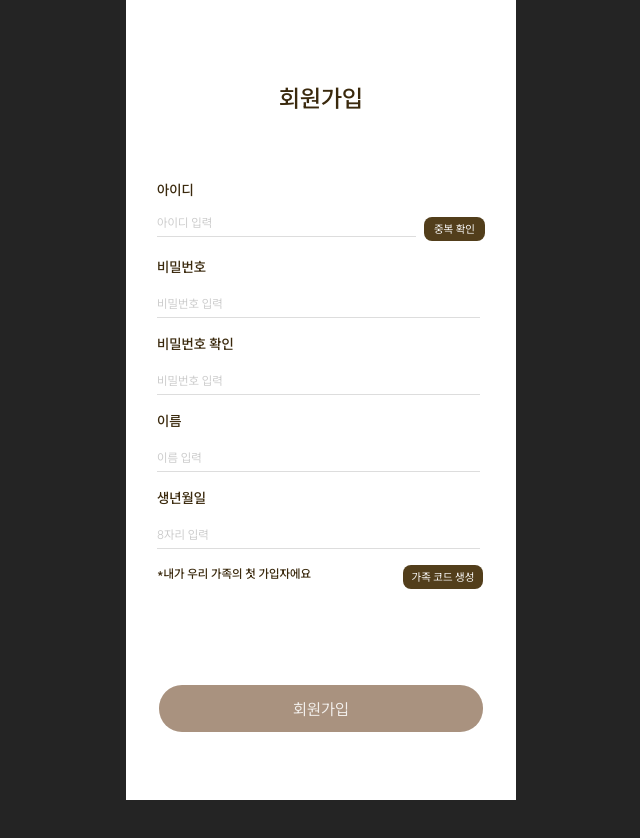
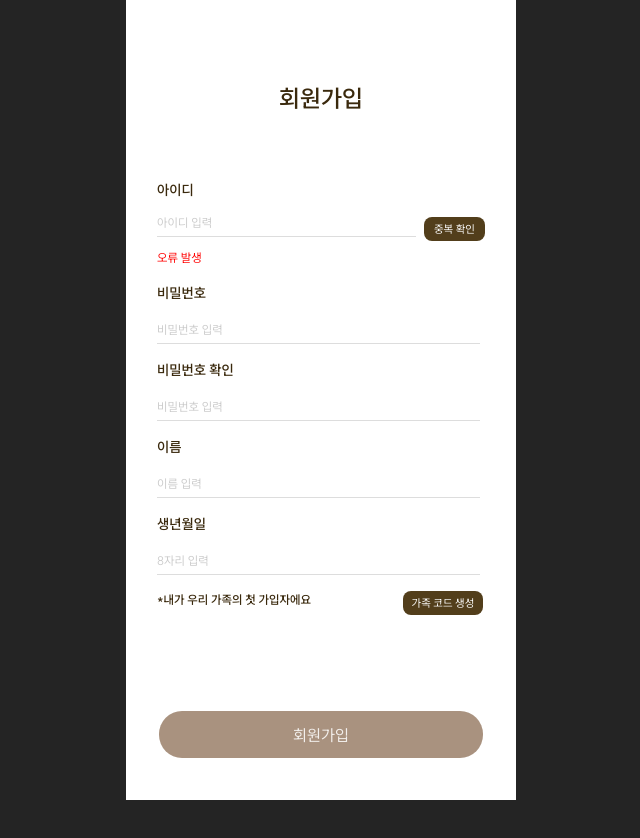
Before and after one commit to knit2025/KNIT-FE, a React (Vite) app: page /SignUp in a window 1280 px wide. Both pictures are taken after a click on the button "중복 확인". Shown: the top 838 px of the page, without its empty margins (319-959 px from the left). Built offline with nearby package versions, Linux system fonts and the light colour scheme; no server answers.

Commit message:
중복확인 코드 작성 (에러 메세지 추가)

```diff
--- a/src/pages/SignUp/SignUp.tsx
+++ b/src/pages/SignUp/SignUp.tsx
@@ -12,12 +12,21 @@ const SignUp: React.FC = () => {
   const [name, setName] = useState("");
   const [birth, setBirth] = useState("");
   const [familyCode, setFamilyCode] = useState<string | null>(null);
+  const [idMessage, setIdMessage] = useState<string | null>(null);
 
   const handleCheckId = async () => {
-    const res = await axios.get(`${API}/accounts/checkId`, {
-      params: { loginId },
-    });
-    console.log("중복확인:", res.data);
+    try {
+      const res = await axios.get(`${API}/accounts/checkId`, {
+        params: { loginId },
+      });
+      if (res.data.message === "ok ") {
+        setIdMessage("사용 가능한 아이디입니다.");
+      } else if (res.data.message === "id is taken") {
+        setIdMessage("이미 사용 중인 아이디입니다.");
+      }
+    } catch {
+      setIdMessage("오류 발생");
+    }
   };
 
   const handleCreateFamilyCode = async () => {
@@ -62,6 +71,11 @@ const SignUp: React.FC = () => {
               중복 확인
             </button>
           </div>
+          {idMessage && (
+            <div className="mt-2 text-[0.75rem] text-[#FF0000]">
+              {idMessage}
+            </div>
+          )}
         </div>
         <SignupInput
           fieldName="비밀번호"
```
